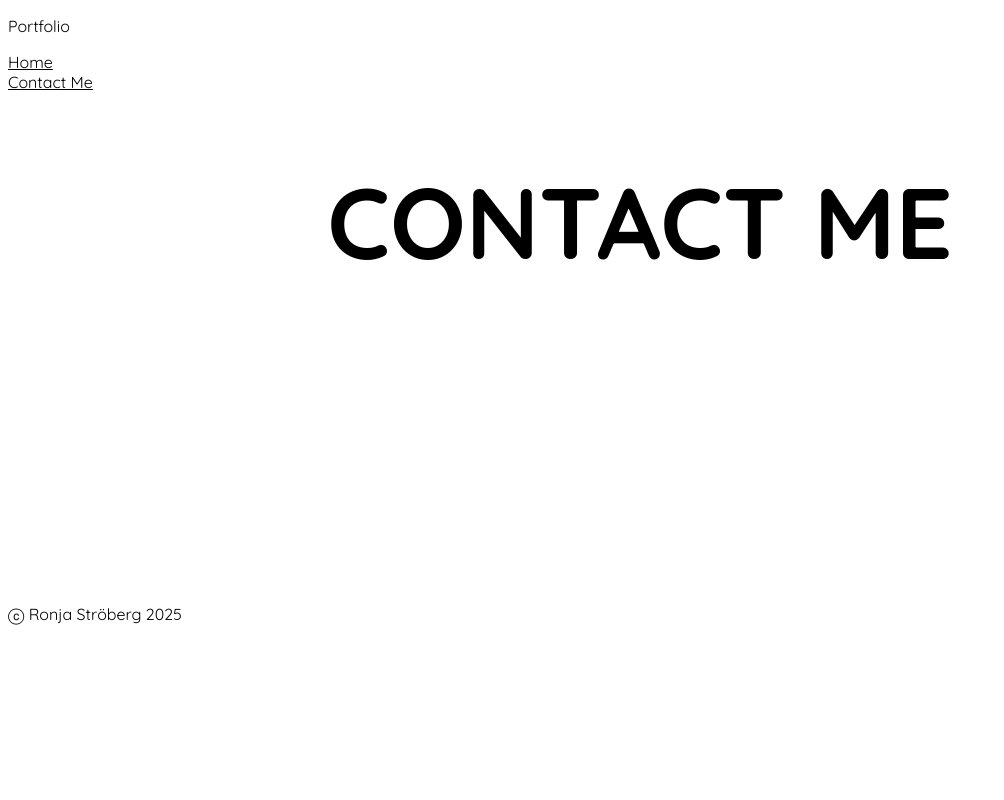
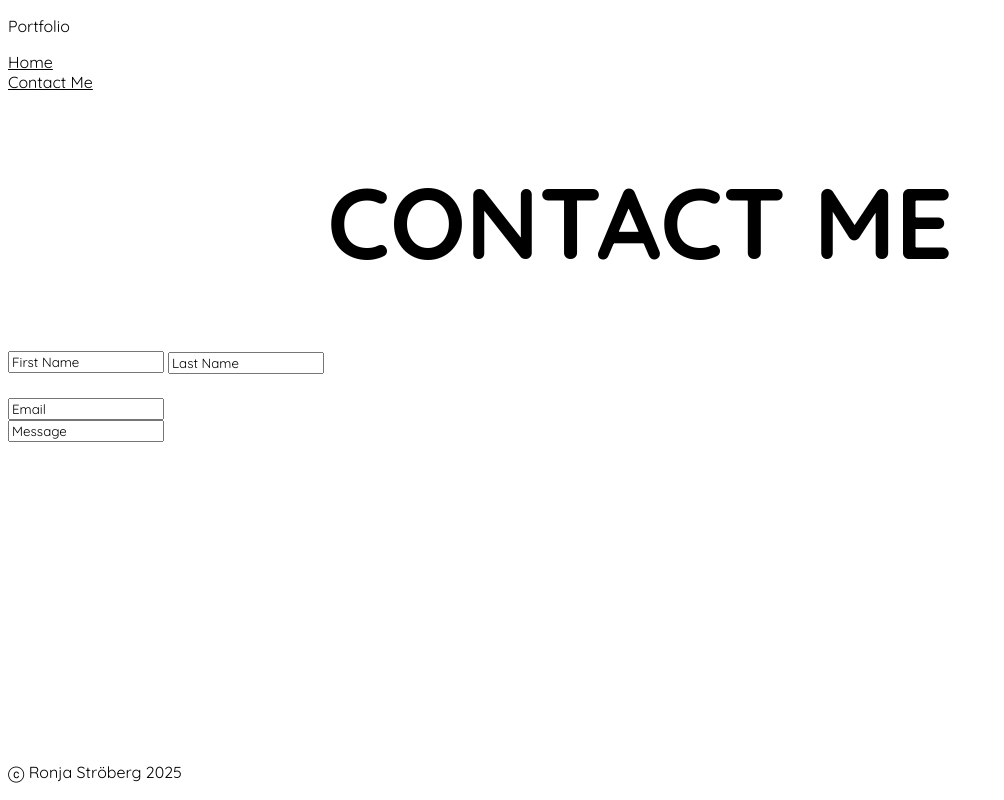
Before and after one commit to front-end-fundamentals-2025/fef-portfolio-ronjastroberg, a plain HTML site: page contact-me.html in a window 1280 px wide. Shown: the whole page, without its empty margins (0-1004 px from the left). Drawn offline with Linux system fonts and the light colour scheme.

Commit message:
Contact me form

```diff
--- a/contact-me.html
+++ b/contact-me.html
@@ -29,6 +29,18 @@
     </nav>
     <main>
       <h1>CONTACT ME</h1>
+      <form id="first-name-box">
+        <input type="text" value="First Name" />
+      </form>
+      <form id="last-name-box">
+        <input type="text" value="Last Name" />
+      </form>
+      <form id="email-box">
+        <input type="text" value="Email" />
+      </form>
+      <form id="message-box">
+        <input type="text" value="Message" />
+      </form>
     </main>
     <footer>
       <p class="footer-text">ⓒ Ronja Ströberg 2025</p>
--- a/css/main.css
+++ b/css/main.css
@@ -27,3 +27,17 @@ h1 {
 footer {
   margin-top: 20rem;
 }
+
+/*Contact Me*/
+#last-name-box {
+  margin-left: 10rem;
+  margin-top: -1.3rem;
+}
+
+#email-box {
+  margin-top: 1.5rem;
+}
+
+#message-box {
+  width: 100%;
+}
```
